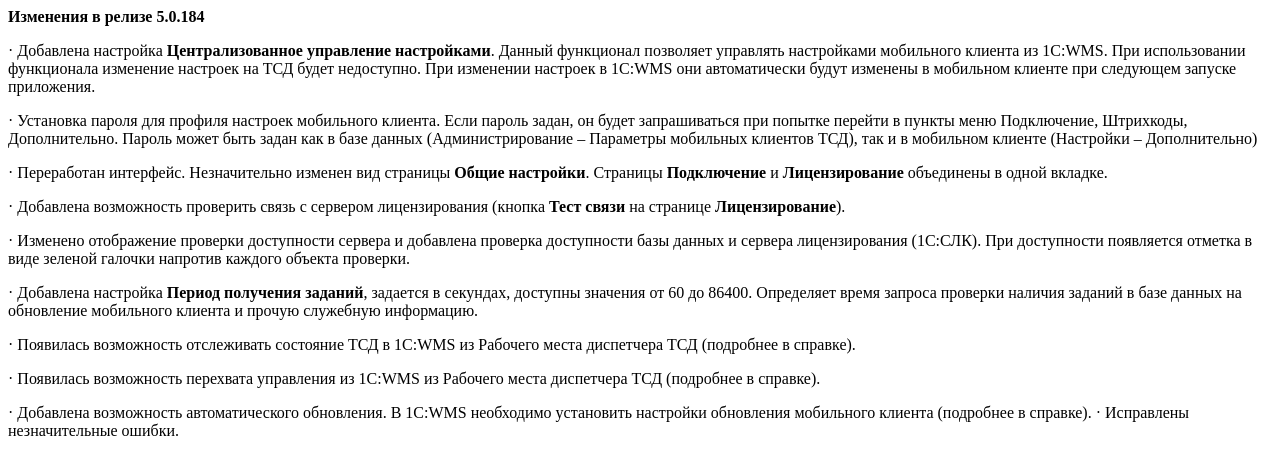
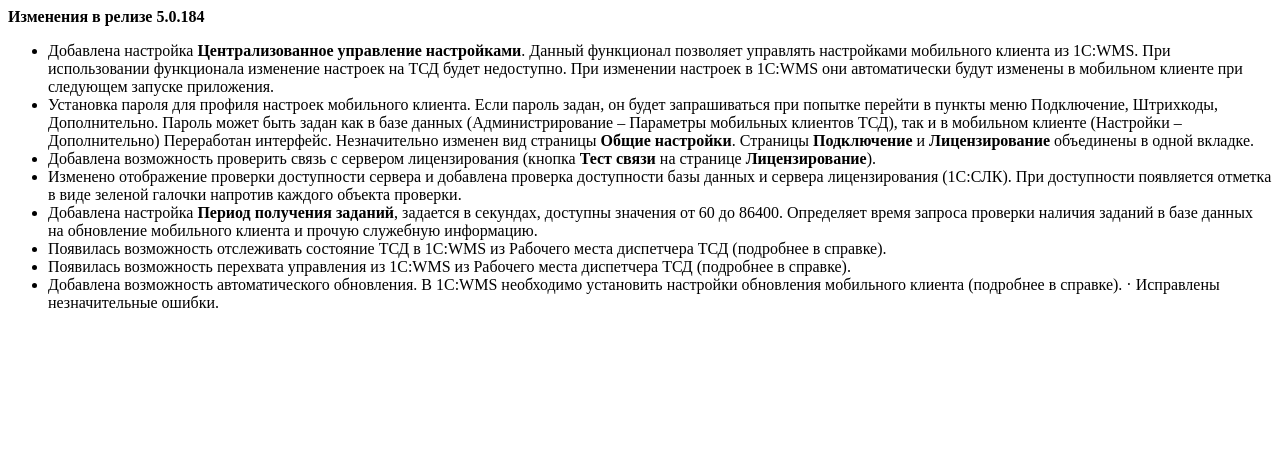
Before and after one commit to Sitec24/Upgrade, a plain HTML site: page wms_mobile_184/wms_mobile_184_ru.html in a window 1280 px wide. Drawn offline with Linux system fonts and the light colour scheme.

Commit message:
'version_184_update3'

```diff
--- a/wms_mobile_184/wms_mobile_184_ru.html
+++ b/wms_mobile_184/wms_mobile_184_ru.html
@@ -1,10 +1,15 @@
+<html><head></head>
+<body>
 <p><strong>Изменения в релизе 5.0.184 </strong></p>
-<p>&middot; Добавлена настройка <strong>Централизованное управление настройками</strong>. Данный функционал позволяет управлять настройками мобильного клиента из 1С:WMS. При использовании функционала изменение настроек на ТСД будет недоступно. При изменении настроек в 1С:WMS они автоматически будут изменены в мобильном клиенте при следующем запуске приложения.</p>
-<p>&middot; Установка пароля для профиля настроек мобильного клиента. Если пароль задан, он будет запрашиваться при попытке перейти в пункты меню Подключение, Штрихкоды, Дополнительно. Пароль может быть задан как в базе данных (Администрирование &ndash; Параметры мобильных клиентов ТСД), так и в мобильном клиенте (Настройки &ndash; Дополнительно)</p>
-<p>&middot; Переработан интерфейс. Незначительно изменен вид страницы <strong>Общие настройки</strong>. Страницы <strong>Подключение</strong> и <strong>Лицензирование</strong> объединены в одной вкладке.</p>
-<p>&middot; Добавлена возможность проверить связь с сервером лицензирования (кнопка <strong>Тест связи</strong> на странице <strong>Лицензирование</strong>).</p>
-<p>&middot; Изменено отображение проверки доступности сервера и добавлена проверка доступности базы данных и сервера лицензирования (1С:СЛК). При доступности появляется отметка в виде зеленой галочки напротив каждого объекта проверки.</p>
-<p>&middot; Добавлена настройка <strong>Период получения заданий</strong>, задается в секундах, доступны значения от 60 до 86400. Определяет время запроса проверки наличия заданий в базе данных на обновление мобильного клиента и прочую служебную информацию.</p>
-<p>&middot; Появилась возможность отслеживать состояние ТСД в 1С:WMS из Рабочего места диспетчера ТСД (подробнее в справке).</p>
-<p>&middot; Появилась возможность перехвата управления из 1С:WMS из Рабочего места диспетчера ТСД (подробнее в справке).</p>
-<p>&middot; Добавлена возможность автоматического обновления. В 1С:WMS необходимо установить настройки обновления мобильного клиента (подробнее в справке). &middot; Исправлены незначительные ошибки.</p>
+<p></p>
+<ul>
+<li>Добавлена настройка <strong>Централизованное управление настройками</strong>. Данный функционал позволяет управлять настройками мобильного клиента из 1С:WMS. При использовании функционала изменение настроек на ТСД будет недоступно. При изменении настроек в 1С:WMS они автоматически будут изменены в мобильном клиенте при следующем запуске приложения.</li>
+<li>Установка пароля для профиля настроек мобильного клиента. Если пароль задан, он будет запрашиваться при попытке перейти в пункты меню Подключение, Штрихкоды, Дополнительно. Пароль может быть задан как в базе данных (Администрирование – Параметры мобильных клиентов ТСД), так и в мобильном клиенте (Настройки – Дополнительно) Переработан интерфейс. Незначительно изменен вид страницы <strong>Общие настройки</strong>. Страницы <strong>Подключение</strong> и <strong>Лицензирование</strong> объединены в одной вкладке.</li>
+<li>Добавлена возможность проверить связь с сервером лицензирования (кнопка <strong>Тест связи</strong> на странице <strong>Лицензирование</strong>).</li>
+<li>Изменено отображение проверки доступности сервера и добавлена проверка доступности базы данных и сервера лицензирования (1С:СЛК). При доступности появляется отметка в виде зеленой галочки напротив каждого объекта проверки.</li>
+<li>Добавлена настройка <strong>Период получения заданий</strong>, задается в секундах, доступны значения от 60 до 86400. Определяет время запроса проверки наличия заданий в базе данных на обновление мобильного клиента и прочую служебную информацию.</li>
+<li>Появилась возможность отслеживать состояние ТСД в 1С:WMS из Рабочего места диспетчера ТСД (подробнее в справке).</li>
+<li>Появилась возможность перехвата управления из 1С:WMS из Рабочего места диспетчера ТСД (подробнее в справке).</li>
+<li>Добавлена возможность автоматического обновления. В 1С:WMS необходимо установить настройки обновления мобильного клиента (подробнее в справке). · Исправлены незначительные ошибки.</li></ul>
+<p></p>
+</body></html>
```
